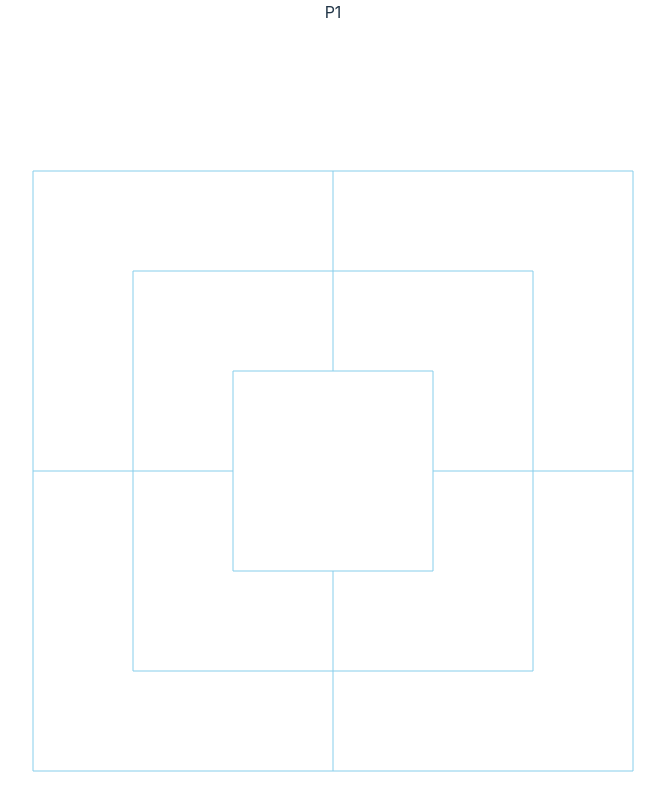
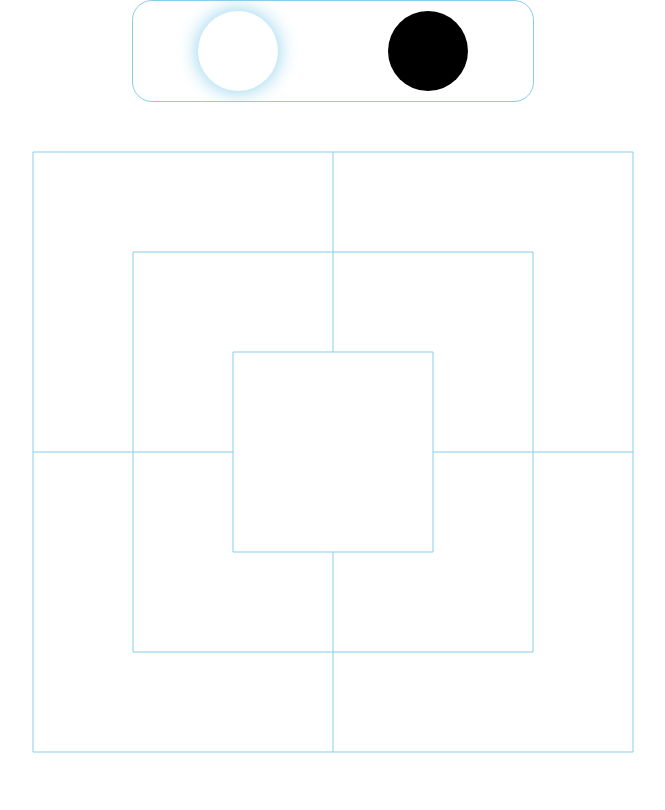
Before and after one commit to lukasvaz/nine_morris, a React (Vite) app in the folder 9-morris-game/: page / in a window 1280 px wide. Shown: the top 810 px of the page, without its empty margins (307-972 px from the left). Built offline with nearby package versions, Linux system fonts and the light colour scheme.

Commit message:
feat: adding theme and fucntional turn pannel

```diff
--- a/9-morris-game/package.json
+++ b/9-morris-game/package.json
@@ -11,7 +11,8 @@
   },
   "dependencies": {
     "react": "^18.2.0",
-    "react-dom": "^18.2.0"
+    "react-dom": "^18.2.0",
+    "styled-components": "^6.1.11"
   },
   "devDependencies": {
     "@types/react": "^18.2.66",
--- a/9-morris-game/src/App.jsx
+++ b/9-morris-game/src/App.jsx
@@ -1,11 +1,12 @@
 import { useState,createContext } from 'react'
+import {styled,ThemeProvider} from 'styled-components'
+import theme from './config/styles'
 import './App.css'
 import  {Board, TurnPannel}  from './components'
 import { Positioning } from './logic/states'
 import DEFAULT_CONFIGURATION from './config/default_configuration.json'
 
 export const GameContext=createContext(null)
-
 const App = (() => {
   const [gameState,setGameState]=useState({"winner": 0,
   "P1": { "state": new Positioning(), "onGamePieces": [],"playedPieces":0 },
@@ -13,14 +14,26 @@ const App = (() => {
   "board": Array(24).fill(null),
   "turn": DEFAULT_CONFIGURATION.PLAYER1["ID"]
 })
+
+
   return (
-    <div className="App" style={{display :'flex',flexDirection:'column', alignItems:'center',justifyContent:"center",width:"100%", height:"100%"}}>
+    <ThemeProvider theme={theme}>
+    <StyledApp className="App" >
     <GameContext.Provider value ={{gameState,setGameState}} >
     <TurnPannel/>
-    <Board color={"skyblue"}  ></Board>
+    <Board   ></Board>
     </GameContext.Provider>
-    </div>
+    </StyledApp>
+    </ThemeProvider>
   )
 })
 
+const StyledApp=styled.div`
+display: flex;
+flex-direction: column;
+align-items: center;
+justify-content: center;
+height: 100%;
+`;
+
 export  default App
--- a/9-morris-game/src/components/Board/Board.jsx
+++ b/9-morris-game/src/components/Board/Board.jsx
@@ -2,21 +2,39 @@ import Piece from "./Piece"
 import { useContext } from "react"
 import { GameContext } from "../../App"
 import { BOARD_GEOMETRY, PIECES_CORDINATES } from "../../utils/constants"
+import DEFAULT_CONFIGURATION from "../../config/default_configuration.json"
+import styled, { ThemeContext } from "styled-components"
 
-const Board = ({ color }) => {
-  const { gameState, } = useContext(GameContext)
+const Board = () => {
+  const { gameState,setGameState } = useContext(GameContext)
   return <>
     <svg style={{width:"700" ,height:"700"}} >
+
       {BOARD_GEOMETRY.map((line, index) => {
-        return <line key={index} x1={line.x1} y1={line.y1} x2={line.x2} y2={line.y2} stroke={color}></line>
+        return <CustomLine key={index} x1={line.x1} y1={line.y1} x2={line.x2} y2={line.y2} ></CustomLine>
       })}
 
       {gameState.board.map((_, index) => {
         const [cx, cy] = PIECES_CORDINATES[index]
-        return <Piece key={index} cx={cx} cy={cy} index={index} >
+
+        const updateContext = () => {
+          const newContext = gameState[gameState.turn]?gameState[gameState.turn].state.update(index, gameState):gameState
+          setGameState(newContext)
+        }
+
+        const color = gameState.board[index] === DEFAULT_CONFIGURATION.PLAYER1.ID ? DEFAULT_CONFIGURATION.PLAYER1.COLOR
+    : gameState.board[index]  === DEFAULT_CONFIGURATION.PLAYER2.ID ? DEFAULT_CONFIGURATION.PLAYER2.COLOR : "transparent"
+
+        return <Piece key={index} cx={cx} cy={cy} color={color} handleClick={updateContext} >
         </Piece>
       })}
     </svg>
   </>
 }
+
+const CustomLine= styled.line`
+stroke: ${props => props.theme.COLORS.PRIMARY};
+`
+
+
 export default Board;
--- a/9-morris-game/src/components/Board/Piece.jsx
+++ b/9-morris-game/src/components/Board/Piece.jsx
@@ -1,18 +1,10 @@
 import React, { useContext } from 'react';
-import { GameContext } from '../../App'
-import DEFAULT_CONFIGURATION from '../../config/default_configuration.json'
 
-const Piece = ({ cx, cy,index }) => {
-  const { gameState, setGameState } = useContext(GameContext)
-  const color = gameState.board[index] === DEFAULT_CONFIGURATION.PLAYER1.ID ? DEFAULT_CONFIGURATION.PLAYER1.COLOR
-  : gameState.board[index]  === DEFAULT_CONFIGURATION.PLAYER2.ID ? DEFAULT_CONFIGURATION.PLAYER2.COLOR : "transparent"
+const Piece = ({ cx, cy, color, handleClick , style}) => {
+  const radius = 40
+  return <circle style={style} cx={cx} cy={cy} r={radius} fill={color} onClick={handleClick} />
 
-  const updateContext = () => {
-    const newContext = gameState[gameState.turn]?gameState[gameState.turn].state.update(index, gameState):gameState
-    setGameState(newContext)
-  }
-  const radius = 40
-  return <circle cx={cx} cy={cy} r={radius} fill={color} onClick={updateContext} />
+
 }
 
 export default Piece;
--- a/9-morris-game/src/components/Layout/TurnPannel.jsx
+++ b/9-morris-game/src/components/Layout/TurnPannel.jsx
@@ -1,12 +1,44 @@
 import React, { useContext } from 'react';
+import styled, { ThemeContext } from 'styled-components'
 import { GameContext } from '../../App'
+import Piece from '../Board/Piece'
+import DEFAULT_CONFIGURATION from '../../config/default_configuration.json'
 
 const TurnPannel = () => {
+  const {ID:player1,COLOR:colorPlayer1}=DEFAULT_CONFIGURATION.PLAYER1
+  const {ID:player2,COLOR:colorPlayer2}=DEFAULT_CONFIGURATION.PLAYER2
+  console.log(DEFAULT_CONFIGURATION.PLAYER1)
+
   const { gameState, _ } = useContext(GameContext)
-  return <>
-  {gameState.turn}
-  <svg style={{width:"200px",height:"100px"}}></svg>
-  </>
+  const theme = useContext(ThemeContext)
+
+  function handlePlayerOneIlimunation (){
+    return gameState.turn === player1 ? theme.FILTERS.SELECTED :theme.FILTERS.DEFAULT
+  }
+  function handlePlayerTwoIlimunation (){
+    return gameState.turn === player2 ? theme.FILTERS.SELECTED :theme.FILTERS.DEFAULT
+  }
+  return <Pannel>
+    <CustomSVG >
+    <Piece style={{ filter: handlePlayerOneIlimunation()  }} cx={80} cy={50} color={colorPlayer1}>
+    </Piece>
+      <Piece style={{ filter: handlePlayerTwoIlimunation()}}cx={270} cy={50} color={colorPlayer2}></Piece>
+    </CustomSVG>
+  </Pannel>
 }
 
+const Pannel = styled.div`
+display: flex;
+flex-direction: column;
+align-items: center;
+border: 1px solid ${props => props.theme.COLORS.PRIMARY};
+border-radius: 20px;
+width: 400px;
+`;
+
+const CustomSVG = styled.svg`
+width: 350px;
+height: 100px;
+`
+
 export default TurnPannel;
--- /dev/null
+++ b/9-morris-game/src/config/styles.js
@@ -0,0 +1,15 @@
+const theme={}
+
+theme.COLORS= {
+        PRIMARY: 'skyblue',
+        ERROR: 'red',
+}
+
+theme.FILTERS={
+        SELECTED: `drop-shadow(0px 0px 10px ${theme.COLORS.PRIMARY})`,
+        AVAILABLE: `drop-shadow(0px 0px 10px ${theme.COLORS.PRIMARY})`,
+        DEFAULT: `none`,
+
+}
+
+export default theme;
```
Also changed, not shown: 1 other file (tests, documents, lock files or other folders).
